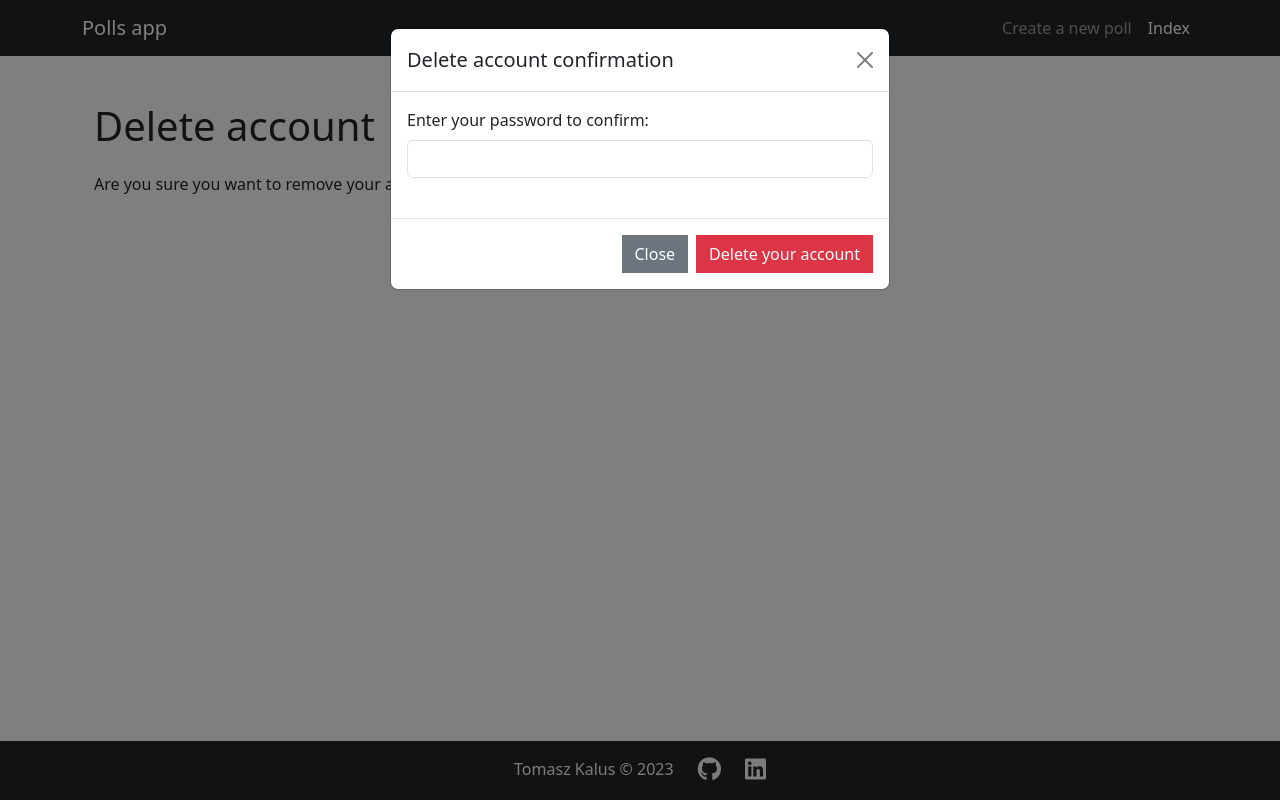
After one commit to tomaszkalus/polls-web-app, a Python web app: template templates/auth/delete_account.html in a window 1280 px wide, after a click on "Yes". The commit adds this page. Run offline with Jinja, Linux system fonts and the light colour scheme; the template is opened without the code that fills it, so the values that code supplies are empty; some libraries are stand-ins or nearby versions.

Commit message:
Account delete, list of created polls

```diff
--- /dev/null
+++ b/templates/auth/delete_account.html
@@ -0,0 +1,45 @@
+{% extends "layout.html" %}
+
+{% block page_title %}
+Polls - Delete Account
+{% endblock %}
+
+{% block content %}
+
+<p class="fs-1">Delete account</p>
+<p>Are you sure you want to remove your account? This operation is irreversible.</p>
+
+<form method="post">
+    <div class="d-flex justify-content-center">
+
+        <div class="mt-2">
+            <button type="button" class="btn btn-danger px-5 me-2" data-bs-toggle="modal" data-bs-target="#exampleModal">Yes</button>
+            <a href="{{url_for('main.home')}}" class="btn btn-primary px-5">No, take me back to my profile</a>
+        </div>
+
+        <div class="modal fade" id="exampleModal" tabindex="-1" aria-labelledby="exampleModalLabel" aria-hidden="true">
+            <div class="modal-dialog">
+                <div class="modal-content">
+                    <div class="modal-header">
+                        <h1 class="modal-title fs-5" id="exampleModalLabel">Delete account confirmation</h1>
+                        <button type="button" class="btn-close" data-bs-dismiss="modal" aria-label="Close"></button>
+                    </div>
+                    <div class="modal-body">
+                        <label for="password" class="form-label">Enter your password to confirm:</label>
+                        <input class="form-control" type="password" name="password"><br>
+                    </div>
+                    <div class="modal-footer">
+                        <button type="button" class="btn btn-secondary" data-bs-dismiss="modal">Close</button>
+                        <button type="submit" class="btn btn-danger">Delete your account</button>
+                    </div>
+                </div>
+            </div>
+        </div>
+
+
+
+    </div>
+</form>
+
+
+{% endblock %}
--- a/templates/auth/login.html
+++ b/templates/auth/login.html
@@ -1,5 +1,9 @@
 {% extends "layout.html" %}
 {% set active_page = "login" %}
+
+{% block page_title %}
+Polls - Login
+{% endblock %}
 
 {% block content %}
 
--- a/templates/auth/register.html
+++ b/templates/auth/register.html
@@ -1,5 +1,9 @@
 {% extends "layout.html" %}
 {% set active_page = "register" %}
+
+{% block page_title %}
+Polls - Register
+{% endblock %}
 
 {% block content %}
 <p class="fs-1">Register</p>
--- a/templates/index.html
+++ b/templates/index.html
@@ -3,6 +3,5 @@
 
 {% block content %}
 <p class="fs-1">Welcome to the polls app!</p>
-<p>Feel free to create your first poll.</p>
-
+<p>Feel free to <a href="{{ url_for('polls.create_poll')}}">create your first poll.</a></p>
 {% endblock %}
--- a/templates/layout.html
+++ b/templates/layout.html
@@ -6,7 +6,7 @@
     <meta name="viewport" content="width=device-width, initial-scale=1, shrink-to-fit=no" />
     <meta name="description" content="A Flask app for creating polls" />
     <meta name="author" content="Tomasz Kalus" />
-    <title>Polls</title>
+    <title>{% block page_title %} Polls {% endblock %}</title>
     <link rel="icon" type="image/x-icon" href="{{ url_for('static', filename='favicon.ico') }}" />
     <link href="https://cdn.jsdelivr.net/npm/bootstrap@5.3.2/dist/css/bootstrap.min.css" rel="stylesheet"
         integrity="sha384-T3c6CoIi6uLrA9TneNEoa7RxnatzjcDSCmG1MXxSR1GAsXEV/Dwwykc2MPK8M2HN" crossorigin="anonymous">
--- a/templates/polls/poll_results.html
+++ b/templates/polls/poll_results.html
@@ -1,4 +1,7 @@
 {% extends "layout.html" %}
+{% block page_title %}
+Poll - {{ poll.name }}
+{% endblock %}
 {% block content %}
 
 <p class="fw-bold fs-3">{{ poll.name }}</p>
```
Also changed, not shown: auth.py (+32 -3 lines), templates/polls/all_created_polls.html (added, +25 -0 lines), templates/polls/create_poll.html (+10 -0 lines), templates/profile.html (+12 -8 lines).
